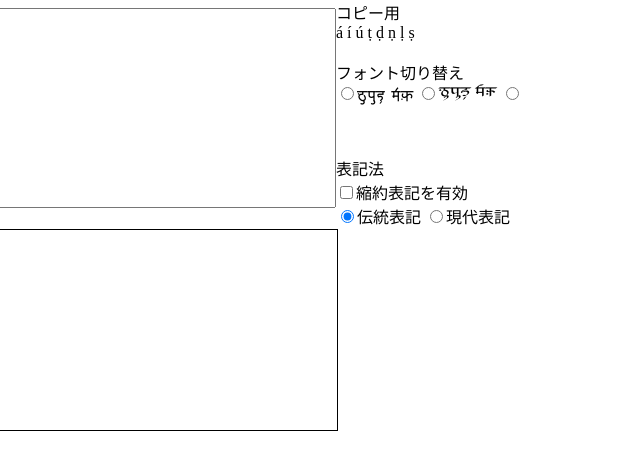
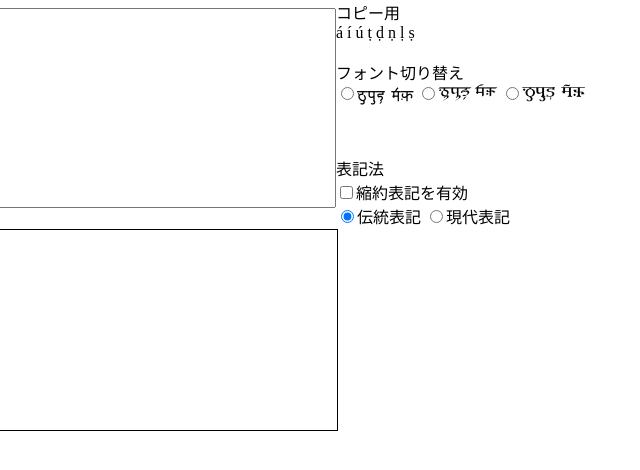
Before and after one commit to Haar-you/BhaataanFont, a plain HTML site: page converter.html in a window 1280 px wide. Shown: the full height of the page, 304-944 px from the left. Drawn offline with Linux system fonts and the light colour scheme.

Commit message:
font.css改訂

```diff
--- a/css/font.css
+++ b/css/font.css
@@ -11,3 +11,10 @@
     local("Bhaataan-HighContrast"),
     url("../fonts/high-contrast/Traditional/Bhaataan-HighContrast.woff") format("woff");
 }
+
+@font-face{
+    font-family: Bhaataan-HighContrast-Serif;
+    src:
+    local("Bhaataan-HighContrast-Serif"),
+    url("../fonts/high-contrast-serif/Traditional/Bhaataan-HighContrast-Serif.woff") format("woff");
+}
```
